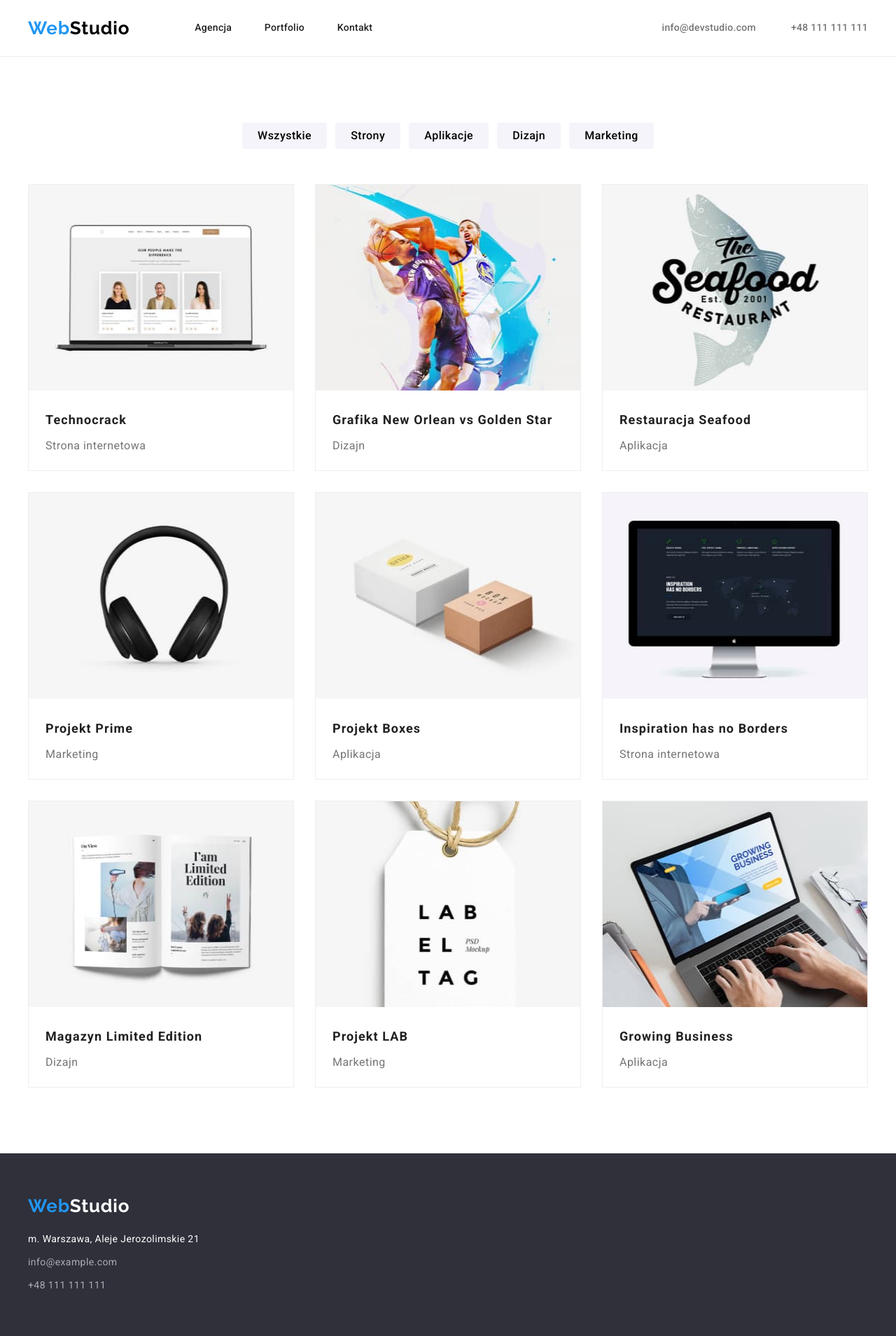
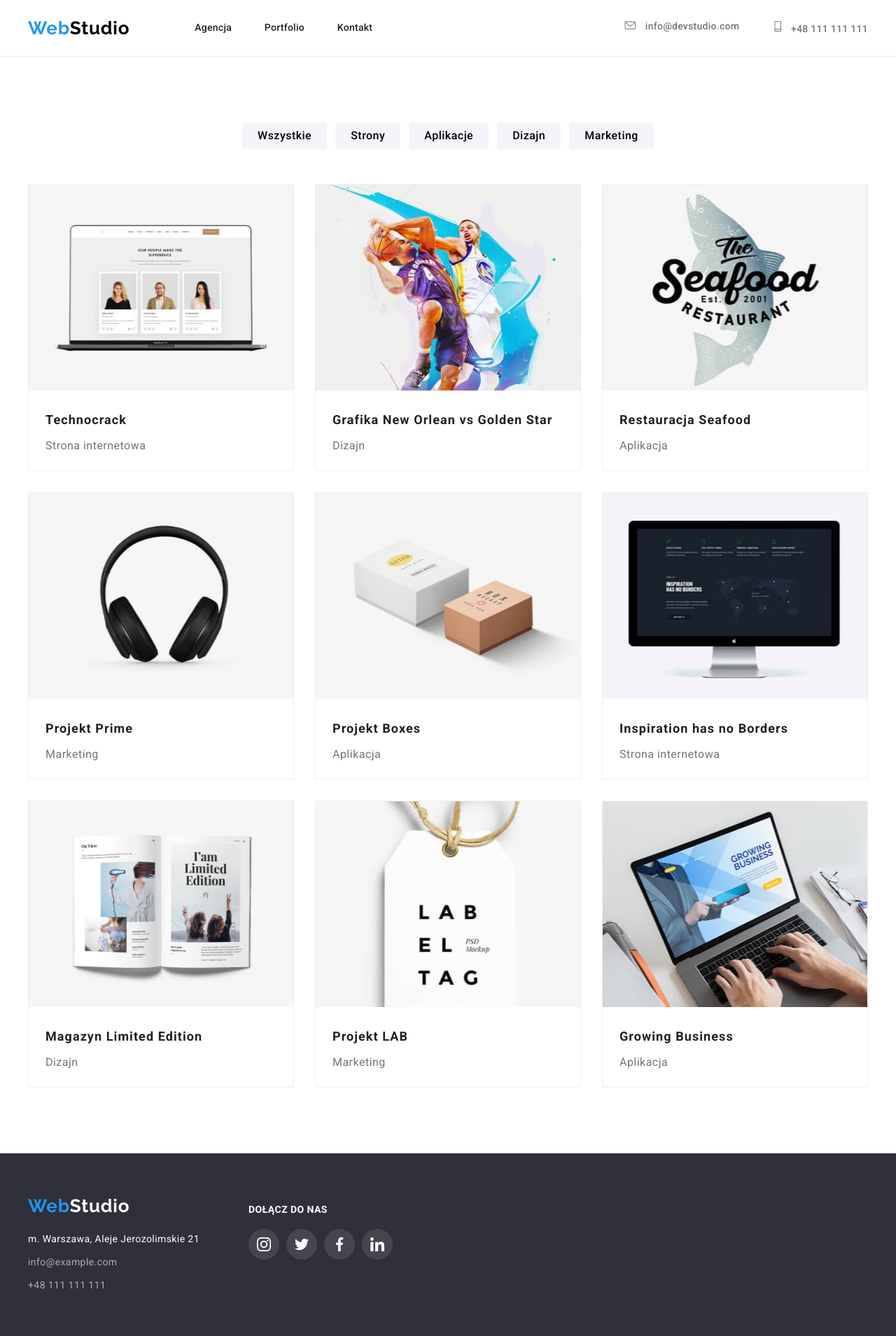
Before and after one commit to SandraKoch/goit-markup-hw-04, a plain HTML site: page portfolio.html in a window 1280 px wide. Shown: the whole page at 70% size. Drawn offline with nearby package versions, Linux system fonts and the light colour scheme.

Commit message:
portfolio header and footer social-links; portfolio projects css effects update

```diff
--- a/css/styles.css
+++ b/css/styles.css
@@ -424,7 +424,7 @@ body {
   height: 20px;
 }
 
-/* Portfolio styles */
+/* ________________________Portfolio styles__________________________ */
 
 .filters {
   list-style: none;
@@ -473,6 +473,13 @@ body {
   margin-block-start: 0;
 }
 
+.project:hover,
+.project:active,
+.project:focus {
+  box-shadow: 0px 1px 1px rgba(0, 0, 0, 0.12), 0px 4px 4px rgba(0, 0, 0, 0.06),
+    1px 4px 6px rgba(0, 0, 0, 0.16);
+}
+
 .project__textbox {
   padding: 20px 24px;
 }
--- a/portfolio.html
+++ b/portfolio.html
@@ -43,12 +43,20 @@
         </nav>
         <ul class="nav-contact">
           <li class="nav-contact__item">
-            <a class="link" href="mailto:info@devstudio.com"
-              >info@devstudio.com</a
-            >
+            <a class="link" href="mailto:info@devstudio.com">
+              <svg class="nav-contact__icon" width="16" height="12">
+                <use href="./images/icons.svg#icon-envelope"></use>
+              </svg>
+              <span>info@devstudio.com</span>
+            </a>
           </li>
           <li class="nav-contact__item">
-            <a class="link" href="tel:+48111111111">+48 111 111 111</a>
+            <a class="link" href="tel:+48111111111">
+              <svg class="nav-contact__icon" width="10" height="16">
+                <use href="./images/icons.svg#icon-smartphone"></use>
+              </svg>
+              <span>+48 111 111 111</span>
+            </a>
           </li>
         </ul>
       </div>
@@ -220,7 +228,8 @@
       </section>
     </main>
     <footer class="footer">
-      <div class="container">
+      <div class="container footer__wrapper">
+        <div>
           <div class="footer-logo">
             <a class="link" href="./index.html"
               ><span class="footer-logo__span">Web</span>Studio</a
@@ -233,13 +242,41 @@
               </address>
             </li>
             <li class="footer-contact__item">
-            <a class="link" href="mailto:info@example.com">info@example.com</a>
+              <a class="link" href="mailto:info@example.com"
+                >info@example.com</a
+              >
             </li>
             <li class="footer-contact__item">
               <a class="link" href="tel:+48111111111">+48 111 111 111</a>
             </li>
           </ul>
         </div>
+        <div class="social">
+          <h4 class="social__headline">Dołącz do nas</h4>
+          <ul class="social__icons">
+            <li class="social__icon">
+              <svg class="social__item">
+                <use href="./images/icons.svg#icon-instagram"></use>
+              </svg>
+            </li>
+            <li class="social__icon">
+              <svg class="social__item">
+                <use href="./images/icons.svg#icon-twitter"></use>
+              </svg>
+            </li>
+            <li class="social__icon">
+              <svg class="social__item">
+                <use href="./images/icons.svg#icon-facebook"></use>
+              </svg>
+            </li>
+            <li class="social__icon">
+              <svg class="social__item">
+                <use href="./images/icons.svg#icon-linkedin"></use>
+              </svg>
+            </li>
+          </ul>
+        </div>
+      </div>
     </footer>
   </body>
 </html>
```
Lines whose indentation alone changed are shown as unchanged.
